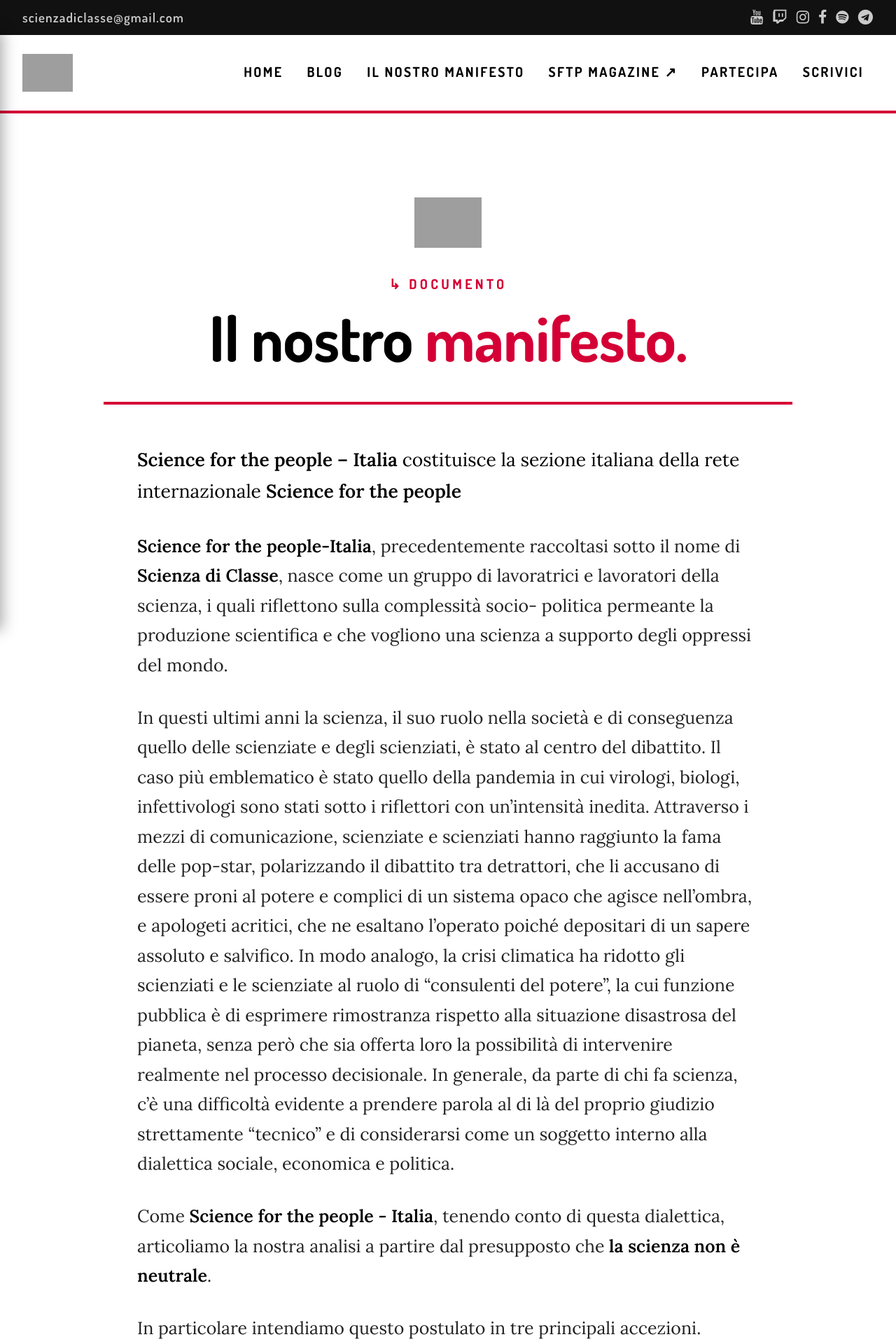
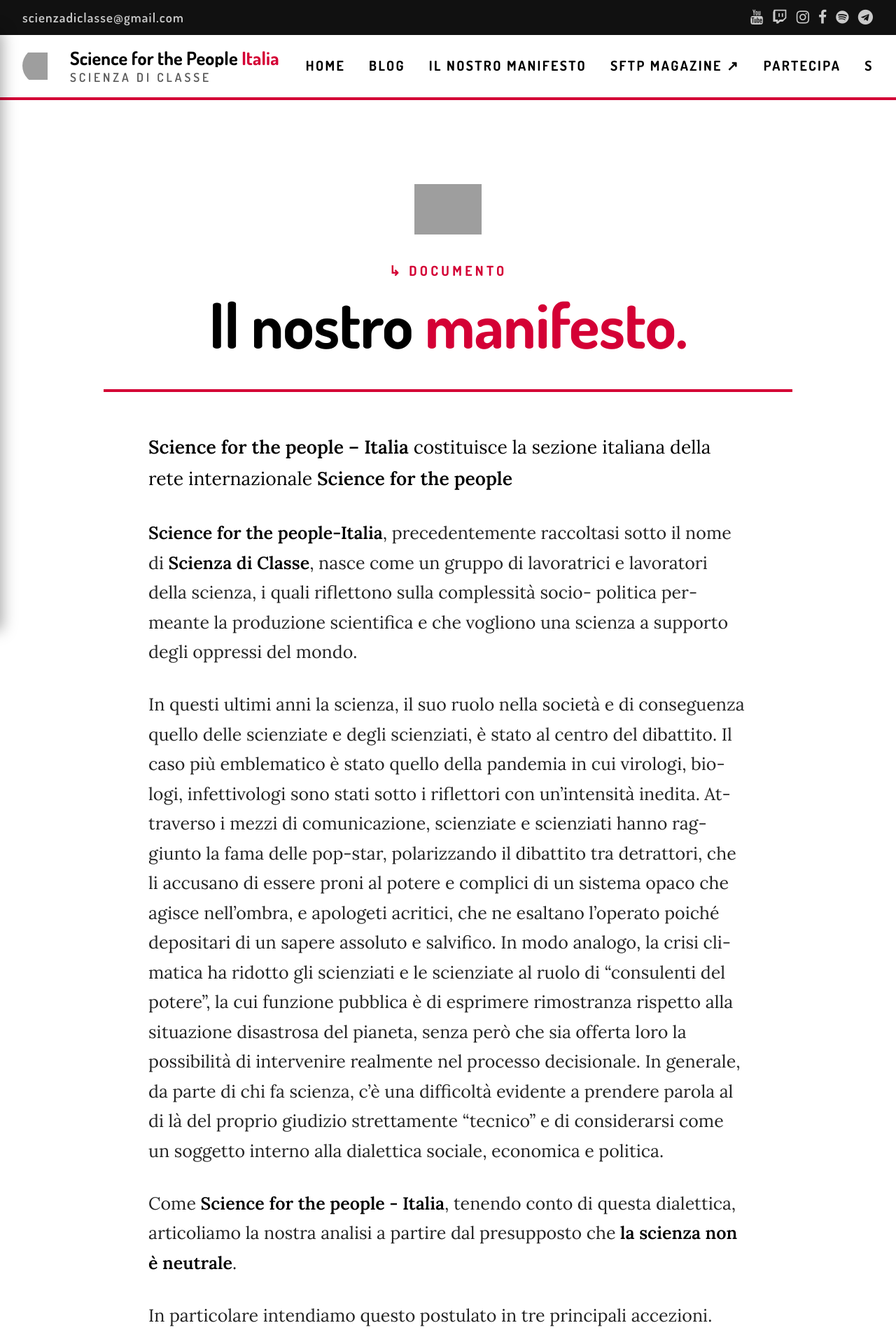
Before and after one commit to scienzadiclasse/sftp-italy.github.io, a Jekyll site: the page built from manifesto.markdown, in a window 1280 px wide. Shown: the top 1920 px of the page at 70% size. Built offline with Jekyll 4.4.1, drawn with Linux system fonts in a browser that asks for light colours; grey boxes are pictures that could not be loaded.

Commit message:
Fix: logo croppato (no testo circolare), testo justify allineato al titolo
https://claude.ai/code/session_014bPnHiG9tc8WfdJkHtapt6

```diff
--- a/_includes/navbar.html
+++ b/_includes/navbar.html
@@ -21,6 +21,10 @@
   <a href="/" class="sftp-brand" aria-label="Science for the People Italia — Home">
     <span class="sftp-brand-logo">
       <img src="/img/SftPItalia_logo.png" alt="Science for the People Italia">
+    </span>
+    <span class="sftp-brand-text">
+      <span class="sftp-brand-title">Science for the People <span class="sftp-brand-italia">Italia</span></span>
+      <span class="sftp-brand-sub">Scienza di Classe</span>
     </span>
   </a>
 
@@ -118,20 +122,21 @@
     padding: 0 !important;
   }
   #sftp-topbar .sftp-brand-logo {
-    width: 72px !important;
-    height: 72px !important;
+    width: 52px !important;
+    height: 52px !important;
     flex-shrink: 0 !important;
-    display: flex !important;
-    align-items: center !important;
-    justify-content: center !important;
-    background: transparent !important;
+    border-radius: 50% !important;
+    overflow: hidden !important;
+    background: #fff !important;
     border: none !important;
-    border-radius: 0 !important;
-    overflow: visible !important;
+    position: relative !important;
   }
   #sftp-topbar .sftp-brand-logo img {
-    width: 100% !important;
-    height: 100% !important;
+    position: absolute !important;
+    width: 160% !important;
+    height: 160% !important;
+    top: -30% !important;
+    left: -30% !important;
     object-fit: contain !important;
     display: block !important;
   }
--- a/_layouts/manifesto.html
+++ b/_layouts/manifesto.html
@@ -54,14 +54,15 @@ layout: default
 
   /* CORPO */
   .mn-body {
-    max-width: 1100px;
+    max-width: 920px;
     margin: 0 auto;
-    padding: 56px 48px 56px;
+    padding: 56px 32px 56px;
     font-family: 'Lora', serif;
     font-size: 1rem;
     line-height: 1.7;
     color: #222;
-    text-align: left;
+    text-align: justify;
+    hyphens: auto; -webkit-hyphens: auto;
   }
   .mn-body p { margin: 0 0 1.3em; }
   .mn-body p:first-of-type { font-size: 1.06em; color: #000; }
```
Also changed, not shown: _layouts/post.html (+4 -3 lines).
